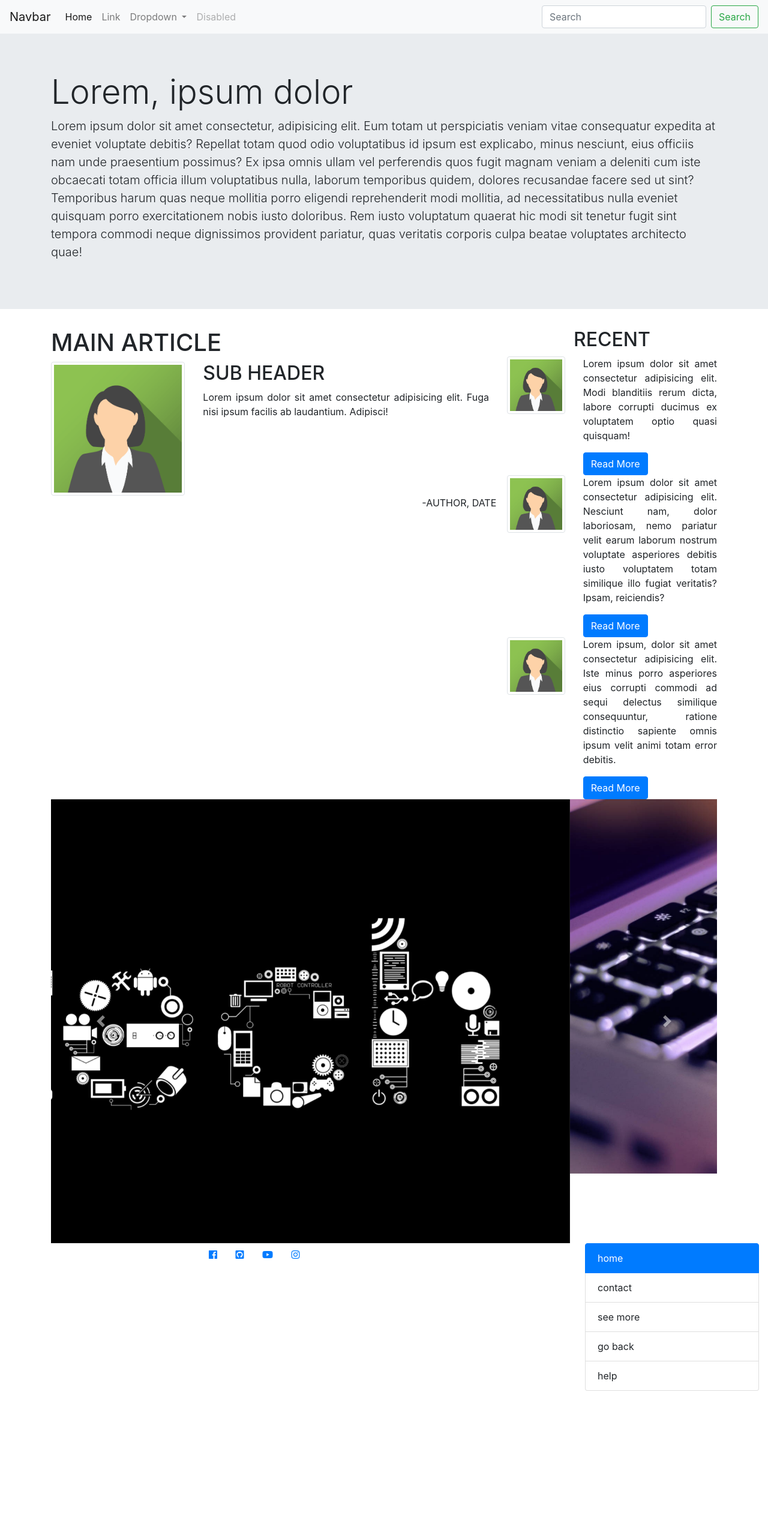
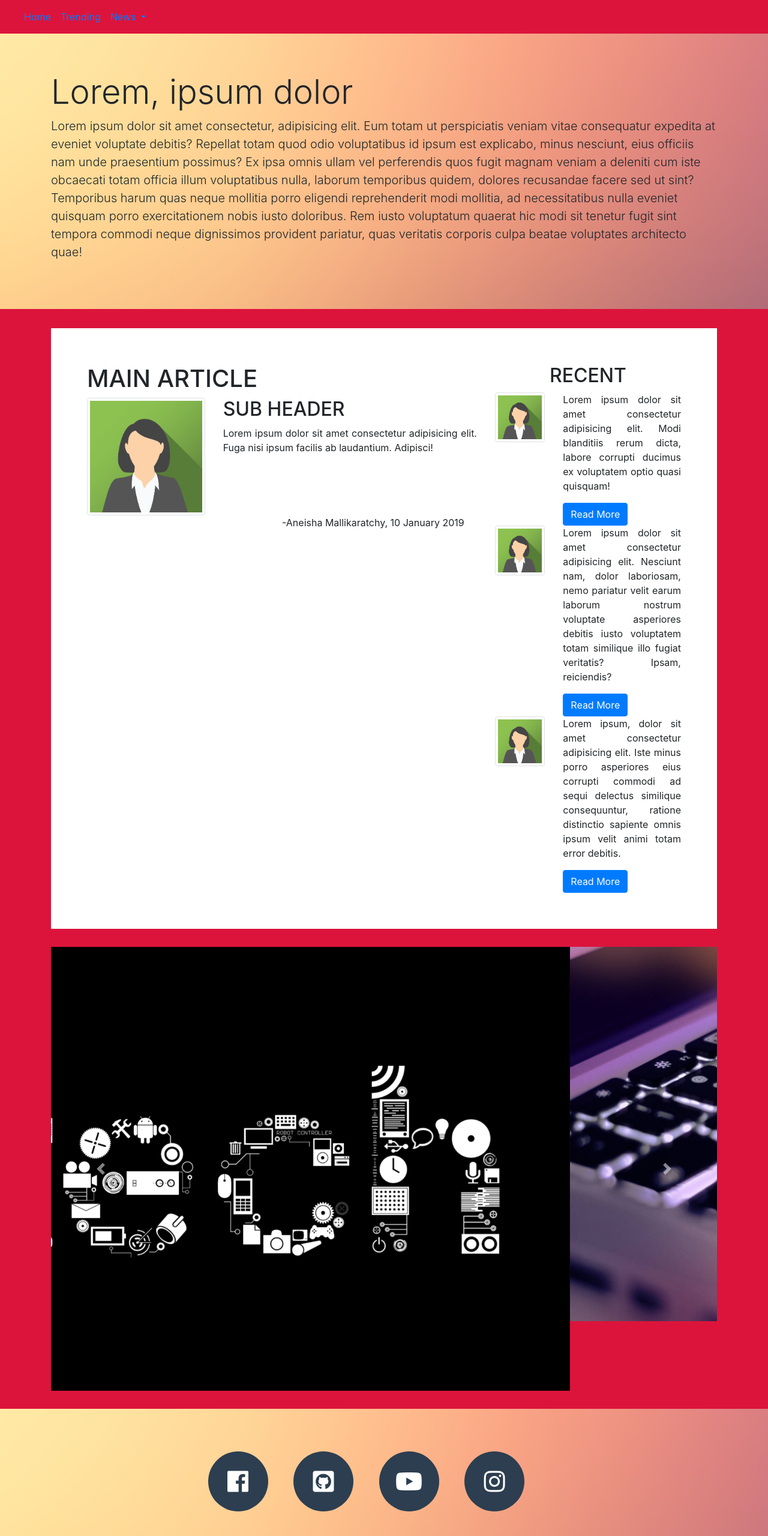
Before and after one commit to Aneisha-m/sparta-bootstrap-lab, a plain HTML site: page index.html in a window 1280 px wide. Shown: the top 2560 px of the page at 60% size. Before the commit the page ends 2318 px from the top, so only its background shows below. Drawn offline with nearby package versions, Linux system fonts and the light colour scheme.

Commit message:
added CSS folder

```diff
--- a/index.html
+++ b/index.html
@@ -15,13 +15,15 @@
     <!-- Bootstrap -->
     <link rel="stylesheet" href="css\bootstrap-4.1.3-dist\css\bootstrap.min.css">
     <script src="css\bootstrap-4.1.3-dist\js\bootstrap.min.js"></script>
+    <!-- Custom CSS -->
+    <link rel="stylesheet" href="main.css">
 </head>
 
 <body>
 
-    <!-- nav -->
-    <nav class="navbar navbar-expand-lg navbar-light bg-light">
-        <a class="navbar-brand" href="#">Navbar</a>
+    <!-- Nav -->
+    <nav class="navbar navbar-expand-lg">
+        <a class="navbar-brand" href="#"></a>
         <button class="navbar-toggler" type="button" data-toggle="collapse" data-target="#navbarSupportedContent"
             aria-controls="navbarSupportedContent" aria-expanded="false" aria-label="Toggle navigation">
             <span class="navbar-toggler-icon"></span>
@@ -33,31 +35,27 @@
                     <a class="nav-link" href="#">Home <span class="sr-only">(current)</span></a>
                 </li>
                 <li class="nav-item">
-                    <a class="nav-link" href="#">Link</a>
+                    <a class="nav-link" href="#">Trending</a>
                 </li>
                 <li class="nav-item dropdown">
                     <a class="nav-link dropdown-toggle" href="#" id="navbarDropdown" role="button" data-toggle="dropdown"
                         aria-haspopup="true" aria-expanded="false">
-                        Dropdown
+                        News
                     </a>
                     <div class="dropdown-menu" aria-labelledby="navbarDropdown">
-                        <a class="dropdown-item" href="#">Action</a>
-                        <a class="dropdown-item" href="#">Another action</a>
+                        <a class="dropdown-item" href="#">Sports</a>
+                        <a class="dropdown-item" href="#">Politics</a>
                         <div class="dropdown-divider"></div>
-                        <a class="dropdown-item" href="#">Something else here</a>
+                        <a class="dropdown-item" href="#">Updates</a>
                     </div>
                 </li>
-                <li class="nav-item">
-                    <a class="nav-link disabled" href="#">Disabled</a>
-                </li>
             </ul>
-            <form class="form-inline my-2 my-lg-0">
-                <input class="form-control mr-sm-2" type="search" placeholder="Search" aria-label="Search">
-                <button class="btn btn-outline-success my-2 my-sm-0" type="submit">Search</button>
-            </form>
+
+        </div>
         </div>
     </nav>
 
+    <!-- Main Banner -->
     <div class="jumbotron jumbotron-fluid">
         <div class="container">
             <h1 class="display-4">Lorem, ipsum dolor</h1>
@@ -76,7 +74,9 @@
         </div>
     </div>
 
+    <!-- Articles -->
     <article class="container">
+        <div class="main">
             <div class="row">
                 <div class="col-8">
                     <h1>MAIN ARTICLE</h1>
@@ -94,7 +94,7 @@
                         </div>
                     </div>
                     <div class="row">
-                    <col-2 class="offset-10">-AUTHOR, DATE</col-2>
+                        <col-4 class="offset-6">-Aneisha Mallikaratchy, 10 January 2019</col-2>
                     </div>
                 </div>
                 <div class="col-4">
@@ -119,7 +119,8 @@
                         </div>
                         <div class="col-8">
                             <p class="text-justify">
-                            Lorem ipsum dolor sit amet consectetur adipisicing elit. Nesciunt nam, dolor laboriosam,
+                                Lorem ipsum dolor sit amet consectetur adipisicing elit. Nesciunt nam, dolor
+                                laboriosam,
                                 nemo pariatur velit earum laborum nostrum voluptate asperiores debitis iusto voluptatem
                                 totam similique illo fugiat veritatis? Ipsam, reiciendis?
                             </p>
@@ -134,7 +135,8 @@
                         </div>
                         <div class="col-8">
                             <p class="text-justify">
-                            Lorem ipsum, dolor sit amet consectetur adipisicing elit. Iste minus porro asperiores eius
+                                Lorem ipsum, dolor sit amet consectetur adipisicing elit. Iste minus porro asperiores
+                                eius
                                 corrupti commodi ad sequi delectus similique consequuntur, ratione distinctio sapiente
                                 omnis ipsum velit animi totam error debitis.
                             </p>
@@ -143,11 +145,13 @@
                             <button type="button" class="btn btn-primary">Read More</button>
                         </div>
                     </div>
-
+                </div>
             </div>
         </div>
     </article>
 
+    <!-- Carousel -->
+    <section class="slide">
         <div class="container">
             <div id="carouselExampleControls" class="carousel slide" data-ride="carousel">
                 <div class="carousel-inner">
@@ -171,8 +175,11 @@
                 </a>
             </div>
         </div>
+    </section>
 
-    <div class="container-fluid">
+    <!-- Footer -->
+    <footer>
+        <div class="jumbotron jumbotron-fluid">
             <div class="row">
                 <div class="col-6 offset-3">
                     <button type="button" class="btn btn-link"><i class="fab fa-facebook"></i></button>
@@ -180,18 +187,18 @@
                     <button type="button" class="btn btn-link"><i class="fab fa-youtube"></i></button>
                     <button type="button" class="btn btn-link"><i class="fab fa-instagram"></i></button>
                 </div>
-            <div class="col-3">
+                <!-- <div class="col-3">
                 <ul class="list-group">
-                    <li class="list-group-item active">home</li>
+                    <li class="list-group-item">home</li>
                     <li class="list-group-item">contact</li>
                     <li class="list-group-item">see more</li>
                     <li class="list-group-item">go back</li>
                     <li class="list-group-item">help</li>
                 </ul>
+            </div>-->
             </div>
         </div>
-    </div>
-
+    </footer>
 </body>
 
 </html>
--- /dev/null
+++ b/main.css
@@ -0,0 +1,55 @@
+html,
+body{
+    background-color: crimson;
+}
+
+/* nav */
+.navbar{
+    background: rgb()
+}
+
+.search {
+    position: absolute;
+    background: #2c3e50;
+    height: 50px;
+    border-radius: 40px;
+    padding: 10px;
+}
+
+/* main banner */
+.jumbotron-fluid{
+    background: url(images/cover.jpg);
+}
+
+/* articles */
+.main{
+    margin: 30px 0;
+    padding: 60px;
+    background: #fff;
+}
+
+/* Carousel */
+.slide{
+    margin-bottom: 30px;
+    padding:
+}
+
+/* social icons */
+.btn-link i{
+    display: inline-flex;
+    width: 100px;
+    height: 100px;
+    background: #2c3e50;
+    color: #fff;
+    margin: 0 6px;
+    font-size: 40px;
+    border-radius: 50%;
+    justify-content: center;
+    align-items: center;
+    transition: .3s;
+}
+
+.btn-link i:hover{
+    background: orange;
+    transform: scale(1.2) rotate(30deg);
+}
```
Also changed, not shown: images/cover.jpg (added). Lines whose indentation alone changed are shown as unchanged.
